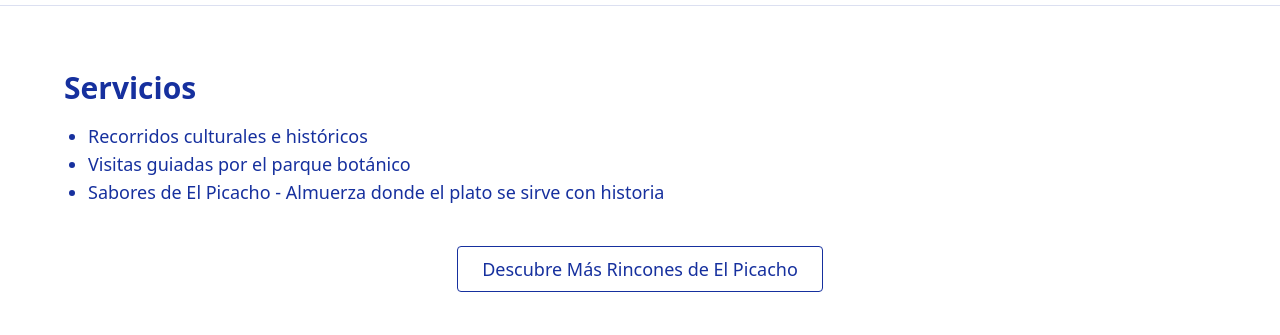
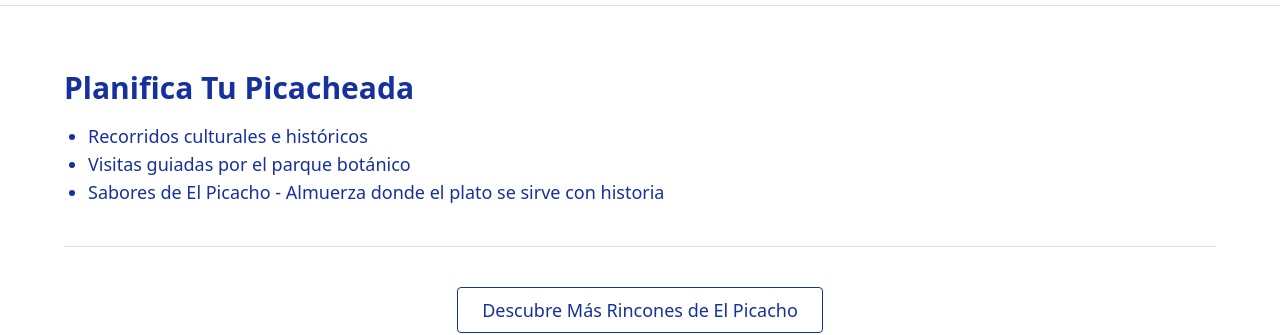
Before and after one commit to Algarrobal/el-picacho-landing, a React (Vite) app: page / in a window 1280 px wide. Shown: the part 3152-3487 px from the top of the page. Built offline with nearby package versions, Linux system fonts and the light colour scheme.

Commit message:
Update App to add separator with bottom button and change titles of Servicio.jsx

```diff
--- a/src/App.jsx
+++ b/src/App.jsx
@@ -17,7 +17,7 @@ La casona, rodeada de cipreses, se encuentra en lo alto de un desfiladero cavado
 En la Bolivia de hoy El Picacho expresa identidad e historia nacionales, desde la colonia, la independencia, la república hasta la democracia que se construye hoy.`,
       botanicTitle: "Parque Botánico: Unidad biológica, en la diversidad…",
       botanicText: `El botánico es un mestizaje biológico. Las especies nativas del lugar conviven con especies originarias llegadas de otros microclimas, algunos muy lejanos. Los churquis, algarrobos, tipas, chañares o toborochis por ejemplo, cohabitan con cipreses mediterráneos, coníferas japonesas, araucarias patagónicas, robles americanos y europeos, liquidámbares del hemisferio norte, alamos tulipán, y gingko bilobas del Asia, entre otras. Esta ultima es milenaria, considerada un dinosaurio, o fósil viviente vegetal. Se dice de ella que sobrevivió a unos centenares de metros a la bomba atómica lanzada en Hiroshima.`,
-      servicesTitle: "Servicios",
+      servicesTitle: "Planifica Tu Picacheada",
       servicesList: [
         "Recorridos culturales e históricos",
         "Visitas guiadas por el parque botánico",
@@ -38,7 +38,7 @@ In today’s Bolivia, El Picacho embodies national identity and history—from t
       botanicText: `The botanical garden is a biological mestizaje. Native species of the region live alongside others brought from distant microclimates, some from very far away. Churqui, algarrobo, tipa, chañar, and toborochi trees, for instance, share space with Mediterranean cypresses, Japanese conifers, Patagonian araucarias, American and European oaks, sweetgums from the northern hemisphere, tulip poplars, and Asian ginkgo bilobas, among others.
 
 The latter is ancient—considered a living fossil, a botanical dinosaur. It is said to have survived just a few hundred meters from where the atomic bomb dropped on Hiroshima.`,
-      servicesTitle: "Services",
+      servicesTitle: "Arrange Your Visit",
       servicesList: [
         "Cultural and historical tours",
         "Guided walks through the botanical park",
@@ -139,6 +139,9 @@ The latter is ancient—considered a living fossil, a botanical dinosaur. It is
           ))}
         </ul>
 
+        {/* Separator line before button */}
+        <hr className="border-t border-[#16309e]/15 my-10" />
+
         <div className="text-center mt-10">
           <a
             href="/expresiones"
```
